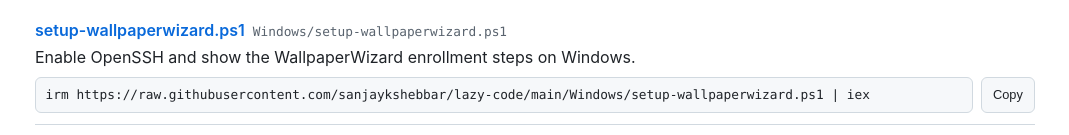
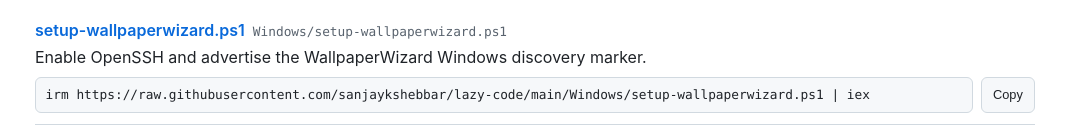
Before and after one commit to sanjaykshebbar/lazy-code, a plain HTML site: page docs/index.html in a window 1280 px wide. Shown: the part 287-422 px from the top of the page, without its empty margins (105-1174 px from the left). Drawn offline with Linux system fonts and the light colour scheme.

Commit message:
Advertise platform discovery markers in WallpaperWizard setup

```diff
--- a/docs/index.html
+++ b/docs/index.html
@@ -78,7 +78,7 @@ const DATA = [
  {
   "name": "setup-wallpaperwizard.ps1",
   "path": "Windows/setup-wallpaperwizard.ps1",
-  "description": "Enable OpenSSH and show the WallpaperWizard enrollment steps on Windows.",
+  "description": "Enable OpenSSH and advertise the WallpaperWizard Windows discovery marker.",
   "platform": "Windows",
   "group": "\ud83e\ude9f Standard - Windows",
   "command": "irm https://raw.githubusercontent.com/sanjaykshebbar/lazy-code/main/Windows/setup-wallpaperwizard.ps1 | iex"
@@ -334,7 +334,7 @@ const DATA = [
  {
   "name": "setup-wallpaperwizard.sh",
   "path": "macOS/setup-wallpaperwizard.sh",
-  "description": "Enable Remote Login and enroll a MacBook in WallpaperWizard.",
+  "description": "Enable Remote Login and advertise the WallpaperWizard MacBook discovery marker.",
   "platform": "macOS",
   "group": "\ud83c\udf4e Standard - macOS",
   "command": "curl -fsSL https://raw.githubusercontent.com/sanjaykshebbar/lazy-code/main/macOS/setup-wallpaperwizard.sh | bash"
```
Also changed, not shown: 3 other files.
